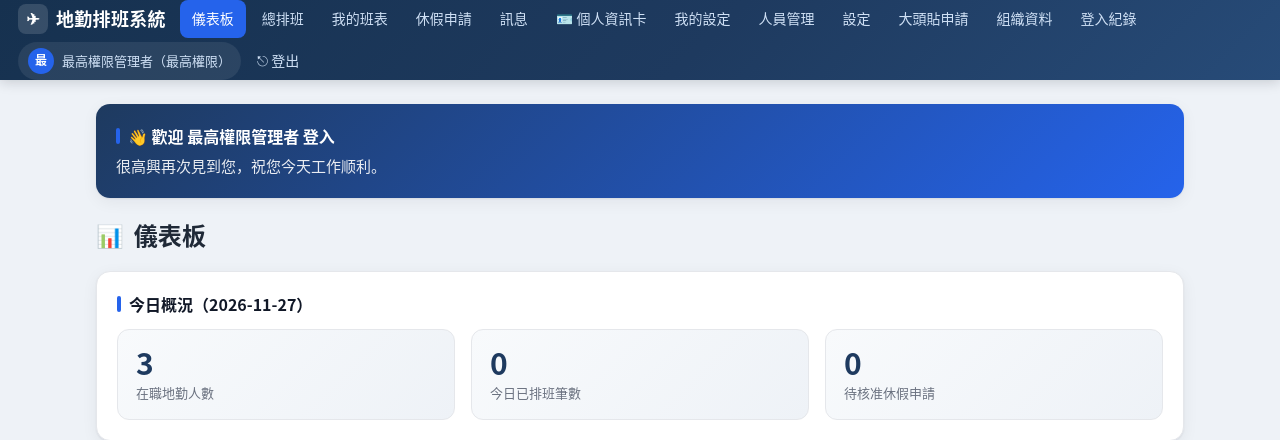
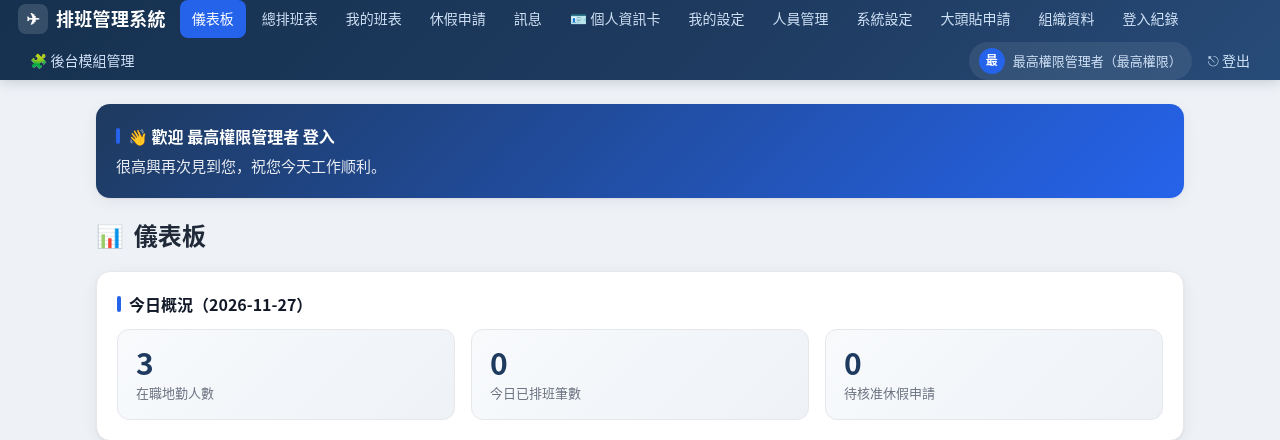
Before and after one commit to alexhuang1108/scheduling, a Flask app: page / in a window 1280 px wide. Shown: the top 440 px of the page. Run offline with Flask 3, Linux system fonts and the light colour scheme; a user stored in the database is signed in; data comes from the database, SQL or seed files in the repository; both versions use the stored data as it was after the commit; data that the repository does not hold is empty.

Commit message:
Add superadmin module admin: customizable system name and nav module labels

```diff
--- a/app.py
+++ b/app.py
@@ -10,7 +10,7 @@ from flask import (
     session, flash, jsonify, send_file
 )
 
-from models import get_db, init_db, get_setting, set_setting, log_login
+from models import get_db, init_db, get_setting, set_setting, log_login, get_module_names, MODULE_LABELS
 from i18n import t, LANGS, LANG_NAMES
 
 app = Flask(__name__)
@@ -46,6 +46,9 @@ def inject_i18n():
         "is_staff": session.get("role") == "staff",
         "me_id": session.get("user_id"),
         "unread_count": unread,
+        "site_name": get_setting("site_name", "排班管理系統"),
+        "site_sub": get_setting("site_sub", "人員排班管理系統"),
+        "module_names": get_module_names(),
     }
 
 
@@ -761,6 +764,30 @@ def settings():
     return render_template("settings.html", quick=quick, method=method)
 
 
+@app.route("/admin/modules", methods=["GET", "POST"])
+@login_required("superadmin")
+def admin_modules():
+    """後台模組管理：最高權限可自訂系統名稱與各模組顯示名稱。"""
+    if request.method == "POST":
+        set_setting("site_name", request.form.get("site_name", "").strip() or "排班管理系統")
+        set_setting("site_sub", request.form.get("site_sub", "").strip() or "人員排班管理系統")
+        for key in MODULE_LABELS:
+            val = request.form.get("module:" + key, "").strip()
+            if val:
+                set_setting("module_name:" + key, val)
+            else:
+                # 留空 = 還原預設
+                set_setting("module_name:" + key, MODULE_LABELS[key])
+        flash(t("saved", session.get("lang", "zh")), "success")
+        return redirect(url_for("admin_modules"))
+    current = {
+        "site_name": get_setting("site_name", "排班管理系統"),
+        "site_sub": get_setting("site_sub", "人員排班管理系統"),
+    }
+    modules = [(k, get_setting("module_name:" + k, d)) for k, d in MODULE_LABELS.items()]
+    return render_template("admin_modules.html", current=current, modules=modules)
+
+
 # ---------- 登入紀錄（僅最高權限）----------
 
 @app.route("/login-logs")
--- a/i18n.py
+++ b/i18n.py
@@ -15,6 +15,15 @@ I18N = {
     "nav_users": {"zh": "人員管理", "en": "Staff", "ja": "スタッフ管理"},
     "nav_settings": {"zh": "設定", "en": "Settings", "ja": "設定"},
     "nav_logs": {"zh": "登入紀錄", "en": "Login Log", "ja": "ログイン記録"},
+    "nav_modules": {"zh": "後台模組管理", "en": "Module Admin", "ja": "モジュール管理"},
+    "site_identity": {"zh": "系統名稱", "en": "System Identity", "ja": "システム名称"},
+    "site_identity_hint": {"zh": "自訂系統標題與副標，會顯示在登入頁與瀏覽器標題。", "en": "Customize the system title and subtitle shown on the login page and browser title.", "ja": "ログインページとブラウザタイトルに表示されるシステム名とサブタイトルをカスタマイズします。"},
+    "site_name_label": {"zh": "系統名稱", "en": "System name", "ja": "システム名"},
+    "site_sub_label": {"zh": "系統副標", "en": "Subtitle", "ja": "サブタイトル"},
+    "module_rename": {"zh": "模組名稱自訂", "en": "Module Names", "ja": "モジュール名称"},
+    "module_rename_hint": {"zh": "修改導覽列各模組的顯示名稱；留空則還原預設。", "en": "Rename navigation modules; leave blank to restore defaults.", "ja": "ナビ各モジュールの表示名を変更します。空欄は既定に戻します。"},
+    "module_key": {"zh": "模組", "en": "Module", "ja": "モジュール"},
+    "module_display": {"zh": "顯示名稱", "en": "Display name", "ja": "表示名"},
     "nav_logout": {"zh": "登出", "en": "Logout", "ja": "ログアウト"},
     "nav_lang": {"zh": "語言", "en": "Language", "ja": "言語"},
 
--- a/models.py
+++ b/models.py
@@ -274,6 +274,29 @@ def set_setting(key, value):
     conn.close()
 
 
+# 可模組化的導覽/模組顯示名稱（key -> 預設名稱）
+MODULE_LABELS = {
+    "nav_dashboard": "儀表板",
+    "nav_schedule": "總排班表",
+    "nav_mine": "我的班表",
+    "nav_leave": "休假申請",
+    "nav_messages": "訊息",
+    "nav_profile": "個人資訊卡",
+    "nav_my_settings": "我的設定",
+    "nav_users": "人員管理",
+    "nav_settings": "系統設定",
+    "nav_logs": "登入紀錄",
+}
+
+
+def get_module_names():
+    """取得各模組的自訂顯示名稱（未設定則回傳預設）。"""
+    result = {}
+    for key, default in MODULE_LABELS.items():
+        result[key] = get_setting("module_name:" + key, default)
+    return result
+
+
 def log_login(user_id=None, username=None, full_name=None, role=None,
               action="login", method="password", ip=None, user_agent=None, lang=None):
     conn = get_db()
--- a/templates/base.html
+++ b/templates/base.html
@@ -3,7 +3,7 @@
 <head>
   <meta charset="utf-8">
   <meta name="viewport" content="width=device-width, initial-scale=1">
-  <title>{% block title %}{{ T('app_name') }}{% endblock %}</title>
+  <title>{% block title %}{{ site_name }}{% endblock %}</title>
   <style>
     :root {
       --primary:#1e3a5f; --primary-2:#2d4a73; --accent:#2563eb; --accent-2:#1d4ed8;
@@ -143,23 +143,24 @@
 </head>
 <body>
   <nav>
-    <span class="brand"><span class="logo">✈</span>{{ T('app_name') }}</span>
+    <span class="brand"><span class="logo">✈</span>{{ site_name }}</span>
     {% set ep = request.endpoint or '' %}
-    <a class="navlink {{ 'active' if ep=='index' }}" href="{{ url_for('index') }}">{{ T('nav_dashboard') }}</a>
-    <a class="navlink {{ 'active' if ep=='schedule' }}" href="{{ url_for('schedule') }}">{{ T('nav_schedule') }}</a>
-    <a class="navlink {{ 'active' if ep=='my_schedule' }}" href="{{ url_for('my_schedule') }}">{{ T('nav_mine') }}</a>
-    <a class="navlink {{ 'active' if ep in ('leave','leave_apply','leave_review') }}" href="{{ url_for('leave') }}">{{ T('nav_leave') }}</a>
-    <a class="navlink {{ 'active' if ep in ('messages','messages_send','messages_read') }}" href="{{ url_for('messages') }}">{{ T('nav_messages') }}{% if unread_count %}<span class="badge">{{ unread_count }}</span>{% endif %}</a>
-    <a class="navlink {{ 'active' if ep in ('profile',) }}" href="{{ url_for('profile') }}">🪪 {{ T('nav_profile') }}</a>
-    <a class="navlink {{ 'active' if ep=='my_settings' }}" href="{{ url_for('my_settings') }}">{{ T('nav_my_settings') }}</a>
+    <a class="navlink {{ 'active' if ep=='index' }}" href="{{ url_for('index') }}">{{ module_names['nav_dashboard'] }}</a>
+    <a class="navlink {{ 'active' if ep=='schedule' }}" href="{{ url_for('schedule') }}">{{ module_names['nav_schedule'] }}</a>
+    <a class="navlink {{ 'active' if ep=='my_schedule' }}" href="{{ url_for('my_schedule') }}">{{ module_names['nav_mine'] }}</a>
+    <a class="navlink {{ 'active' if ep in ('leave','leave_apply','leave_review') }}" href="{{ url_for('leave') }}">{{ module_names['nav_leave'] }}</a>
+    <a class="navlink {{ 'active' if ep in ('messages','messages_send','messages_read') }}" href="{{ url_for('messages') }}">{{ module_names['nav_messages'] }}{% if unread_count %}<span class="badge">{{ unread_count }}</span>{% endif %}</a>
+    <a class="navlink {{ 'active' if ep in ('profile',) }}" href="{{ url_for('profile') }}">🪪 {{ module_names['nav_profile'] }}</a>
+    <a class="navlink {{ 'active' if ep=='my_settings' }}" href="{{ url_for('my_settings') }}">{{ module_names['nav_my_settings'] }}</a>
     {% if is_admin %}
-      <a class="navlink {{ 'active' if ep in ('users','users_add','users_toggle','users_reset_pw','users_set_role') }}" href="{{ url_for('users') }}">{{ T('nav_users') }}</a>
-      <a class="navlink {{ 'active' if ep=='settings' }}" href="{{ url_for('settings') }}">{{ T('nav_settings') }}</a>
+      <a class="navlink {{ 'active' if ep in ('users','users_add','users_toggle','users_reset_pw','users_set_role') }}" href="{{ url_for('users') }}">{{ module_names['nav_users'] }}</a>
+      <a class="navlink {{ 'active' if ep=='settings' }}" href="{{ url_for('settings') }}">{{ module_names['nav_settings'] }}</a>
       <a class="navlink {{ 'active' if ep in ('avatar_requests','avatar_review') }}" href="{{ url_for('avatar_requests') }}">{{ T('avatar_requests') }}</a>
     {% endif %}
     {% if is_super %}
       <a class="navlink {{ 'active' if ep in ('org','org_add','org_delete') }}" href="{{ url_for('org') }}">{{ T('org_data') }}</a>
-      <a class="navlink {{ 'active' if ep=='login_logs' }}" href="{{ url_for('login_logs') }}">{{ T('nav_logs') }}</a>
+      <a class="navlink {{ 'active' if ep=='login_logs' }}" href="{{ url_for('login_logs') }}">{{ module_names['nav_logs'] }}</a>
+      <a class="navlink {{ 'active' if ep in ('admin_modules',) }}" href="{{ url_for('admin_modules') }}">🧩 {{ T('nav_modules') }}</a>
     {% endif %}
     <span class="spacer"></span>
     <a class="who" href="{{ url_for('profile') }}" title="{{ T('profile') }}">
--- a/templates/login.html
+++ b/templates/login.html
@@ -3,7 +3,7 @@
 <head>
   <meta charset="utf-8">
   <meta name="viewport" content="width=device-width, initial-scale=1">
-  <title>地勤排班系統</title>
+  <title>{{ site_name }}</title>
   <style>
     * { box-sizing:border-box; }
     body { font-family:"Noto Sans CJK TC","Noto Sans JP","Microsoft JhengHei",sans-serif;
@@ -54,8 +54,8 @@
 <body>
   <div class="box">
     <div class="logo">✈</div>
-    <h1>地勤排班系統</h1>
-    <div class="sub">航空地勤人員排班管理</div>
+    <h1>{{ site_name }}</h1>
+    <div class="sub">{{ site_sub }}</div>
 
     <div class="langbar">
       <a href="/lang/zh" class="{{ 'on' if session.get('lang','zh')=='zh' else '' }}">繁體中文</a>
```
Also changed, not shown: templates/admin_modules.html (added, +37 -0 lines), data/scheduling.db.
